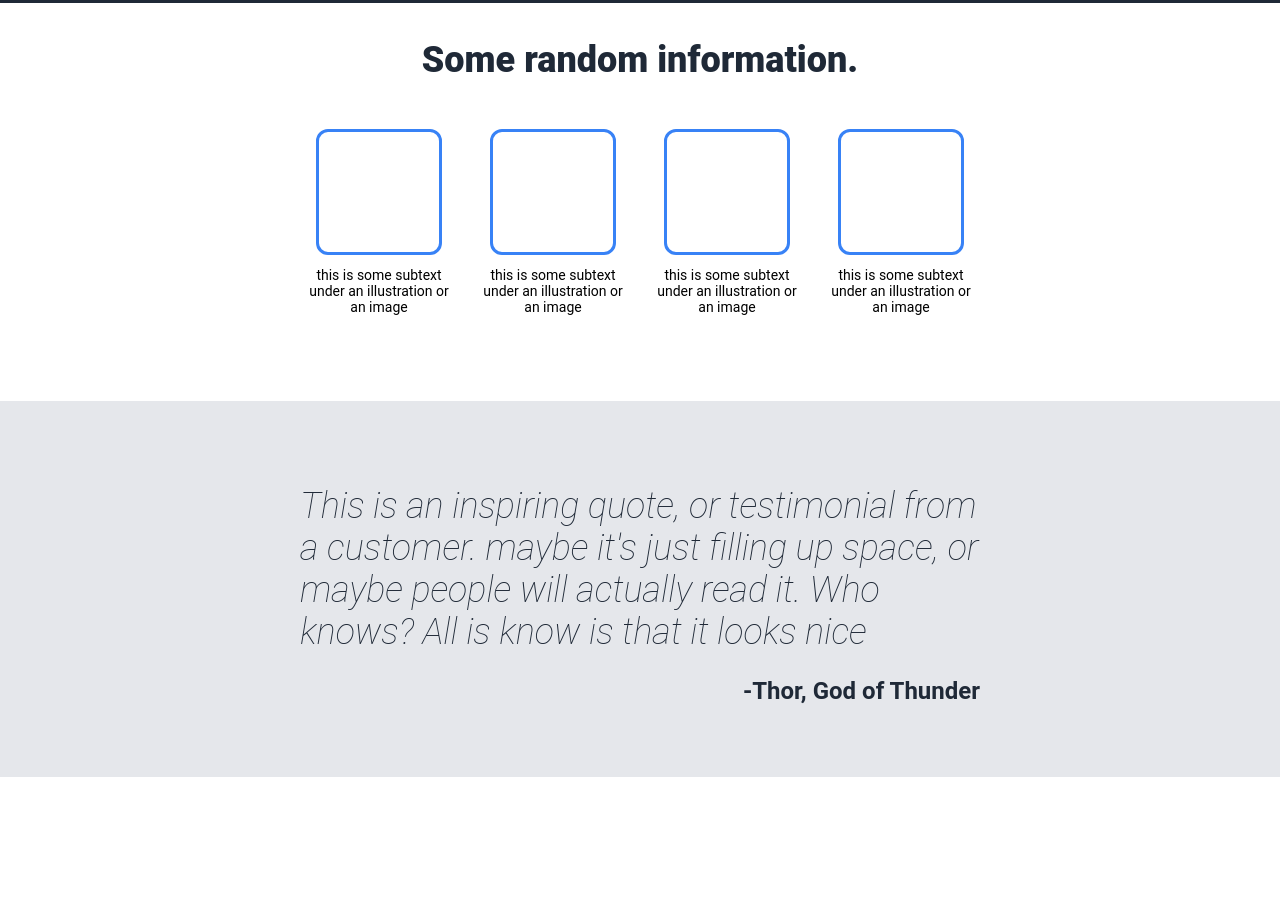
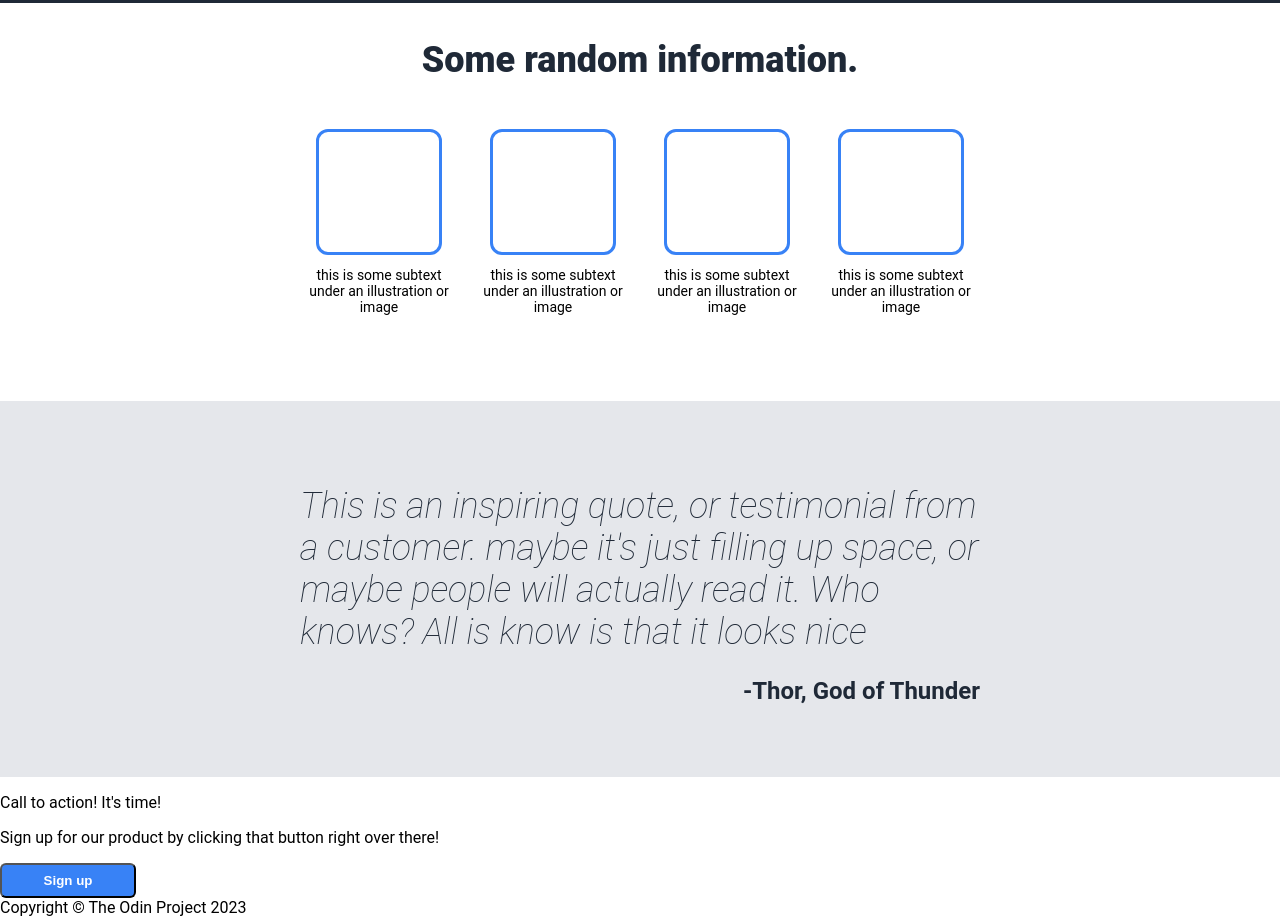
Before and after one commit to ziadgamalll/project1, a plain HTML site: page index.html in a window 1280 px wide. Shown: the part 525-1442 px from the top of the page. Before the commit the page ends 1302 px from the top, so only its background shows below. Drawn offline with Linux system fonts and the light colour scheme.

Commit message:
added sign-up section and footer

```diff
--- a/index.html
+++ b/index.html
@@ -22,7 +22,7 @@
             <div class="container">
                 <p class="hero-main">This website is awsome</p>
                 <p>This website has some subtext that goes here under the main title. it's a smaller font and the color is lower contrast</p>
-                <button class="sign">Sign up</button>
+                <button>Sign up</button>
             </div>
             <p class="placeholder">this is a place holder for an image</p>
         </div>
@@ -34,19 +34,19 @@
         <div class="bottom-body">
             <div class="pack">
                 <div class="card"></div>
-                <p class="info">this is some subtext under an illustration or an image</p>
+                <p class="info">this is some subtext under an illustration or image</p>
             </div>
             <div class="pack">
                 <div class="card"></div>
-                <p class="info">this is some subtext under an illustration or an image</p>
+                <p class="info">this is some subtext under an illustration or image</p>
             </div>
             <div class="pack">
                 <div class="card"></div>
-                <p class="info">this is some subtext under an illustration or an image</p>
+                <p class="info">this is some subtext under an illustration or image</p>
             </div>
             <div class="pack">
                 <div class="card"></div>
-                <p class="info">this is some subtext under an illustration or an image</p>
+                <p class="info">this is some subtext under an illustration or image</p>
             </div>
         </div>
     </div>
@@ -54,5 +54,13 @@
         <p class="quote">This is an inspiring quote, or testimonial from a customer. maybe it's just filling up space, or maybe people will actually read it. Who knows? All is know is that it looks nice </p>
         <p class="sayer">-Thor, God of Thunder</p>
     </div>
+    <div class="sign-up">
+        <div class="cont">
+            <p class="upper">Call to action! It's time!</p>
+            <p class="lower">Sign up for our product by clicking that button right over there!</p>
+        </div>
+        <button class="done">Sign up</button>
+    </div>
+    <div class="footer">Copyright &#169; The Odin Project 2023</div>
 </body>
 </html>
```
